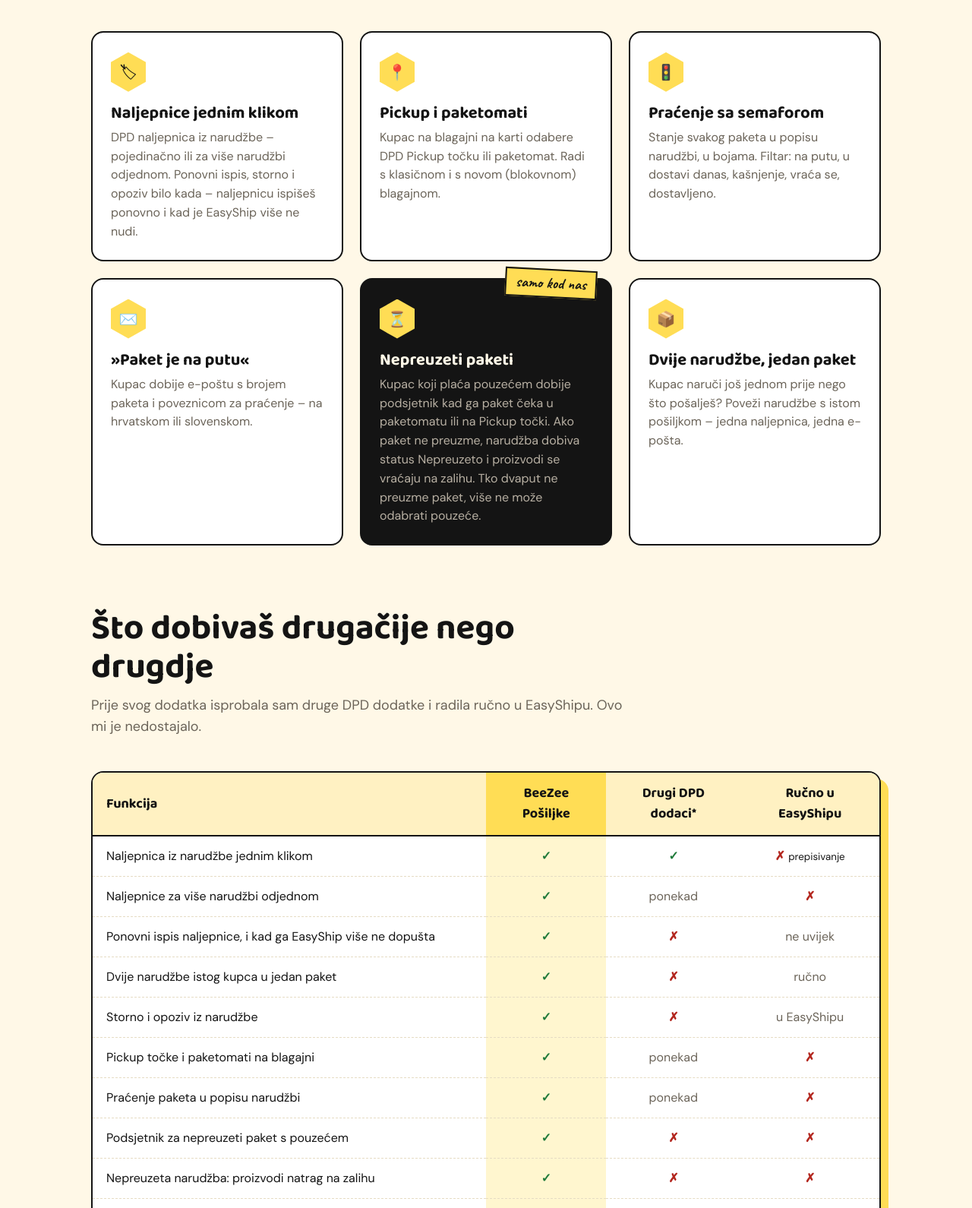
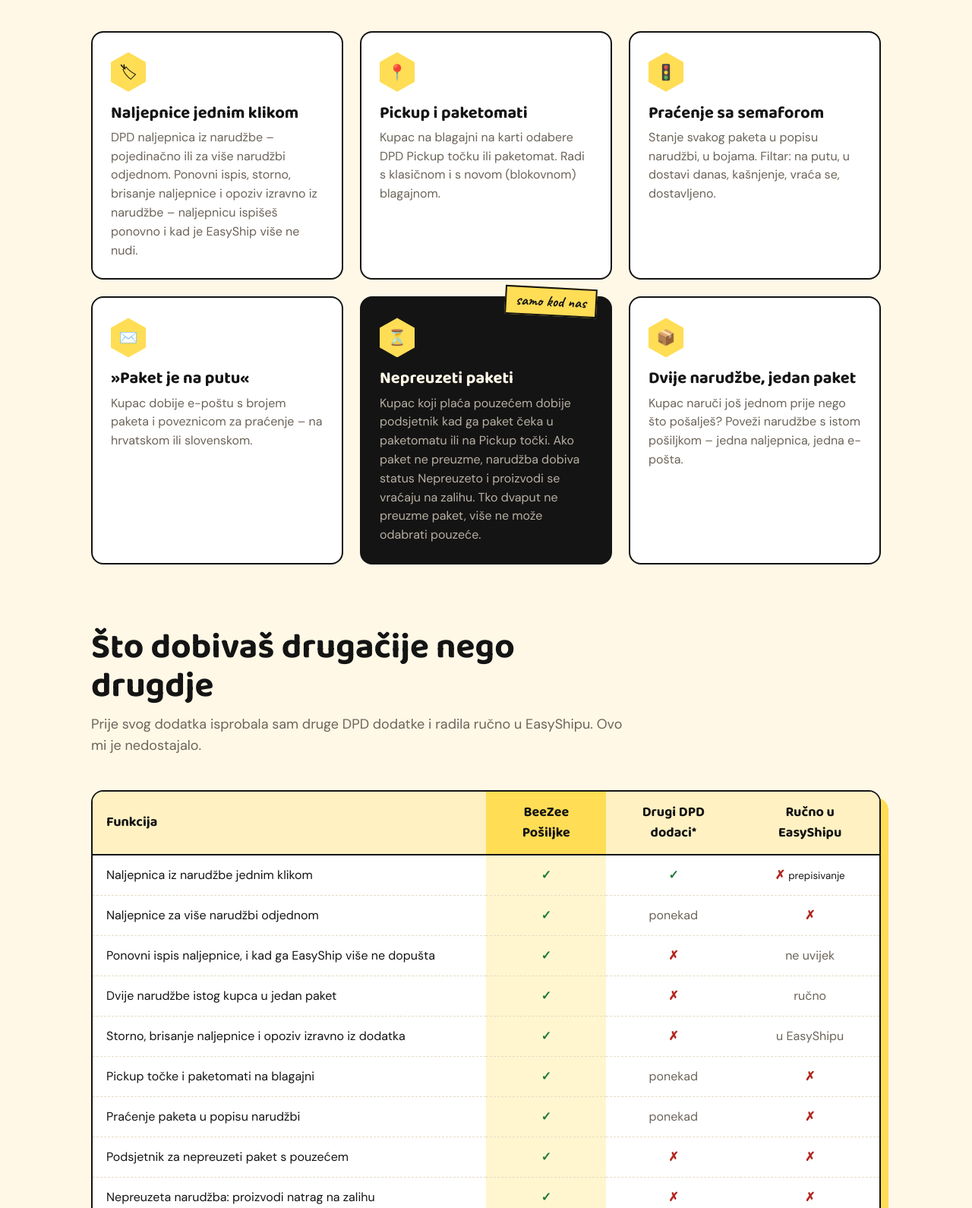
Before and after one commit to kkolsek/beezee-si, a plain HTML site: page src/hr/posiljke/index.html in a window 1280 px wide. Shown: the part 1226-2816 px from the top of the page at 76% size. Drawn offline with Linux system fonts and the light colour scheme; files that its build step writes are made by us from their sources; files whose address does not match are found by name.

Commit message:
Pošiljke: storno in izbris nalepke neposredno iz vtičnika (SL, HR)
Co-Authored-By: Claude Opus 5.5 <noreply@anthropic.com>
Claude-Session: https://claude.ai/code/session_01GhfB96wRyNx1no9p6qB5Ks

```diff
--- a/src/hr/posiljke/index.html
+++ b/src/hr/posiljke/index.html
@@ -216,7 +216,7 @@
       <p>Napisala sam ga za svoje web trgovine jer nisam bila zadovoljna postojećim dodacima. Nisam mogla ponovno ispisati samo jednu naljepnicu, dvije narudžbe istog kupca nisam mogla spojiti u jedan paket, za opoziv i storno morala sam u EasyShip, stanje paketa provjeravala sam na DPD stranici, a za nepreuzete pakete s pouzećem saznala bih tek kad bi se vratili. Zato sam napravila svoj. Danas svaki dan šalje sve naše pakete.</p>
     </div>
     <div class="bp-grid">
-      <div class="bp-card"><div class="bp-ico">🏷</div><h3>Naljepnice jednim klikom</h3><p>DPD naljepnica iz narudžbe – pojedinačno ili za više narudžbi odjednom. Ponovni ispis, storno i opoziv bilo kada – naljepnicu ispišeš ponovno i kad je EasyShip više ne nudi.</p></div>
+      <div class="bp-card"><div class="bp-ico">🏷</div><h3>Naljepnice jednim klikom</h3><p>DPD naljepnica iz narudžbe – pojedinačno ili za više narudžbi odjednom. Ponovni ispis, storno, brisanje naljepnice i opoziv izravno iz narudžbe – naljepnicu ispišeš ponovno i kad je EasyShip više ne nudi.</p></div>
       <div class="bp-card"><div class="bp-ico">📍</div><h3>Pickup i paketomati</h3><p>Kupac na blagajni na karti odabere DPD Pickup točku ili paketomat. Radi s klasičnom i s novom (blokovnom) blagajnom.</p></div>
       <div class="bp-card"><div class="bp-ico">🚦</div><h3>Praćenje sa semaforom</h3><p>Stanje svakog paketa u popisu narudžbi, u bojama. Filtar: na putu, u dostavi danas, kašnjenje, vraća se, dostavljeno.</p></div>
       <div class="bp-card"><div class="bp-ico">✉️</div><h3>»Paket je na putu«</h3><p>Kupac dobije e-poštu s brojem paketa i poveznicom za praćenje – na hrvatskom ili slovenskom.</p></div>
@@ -240,7 +240,7 @@
         <tr><td>Naljepnice za više narudžbi odjednom</td><td class="us"><span class="y">✓</span></td><td><span class="p">ponekad</span></td><td><span class="n">✗</span></td></tr>
         <tr><td>Ponovni ispis naljepnice, i kad ga EasyShip više ne dopušta</td><td class="us"><span class="y">✓</span></td><td><span class="n">✗</span></td><td><span class="p">ne uvijek</span></td></tr>
         <tr><td>Dvije narudžbe istog kupca u jedan paket</td><td class="us"><span class="y">✓</span></td><td><span class="n">✗</span></td><td><span class="p">ručno</span></td></tr>
-        <tr><td>Storno i opoziv iz narudžbe</td><td class="us"><span class="y">✓</span></td><td><span class="n">✗</span></td><td><span class="p">u EasyShipu</span></td></tr>
+        <tr><td>Storno, brisanje naljepnice i opoziv izravno iz dodatka</td><td class="us"><span class="y">✓</span></td><td><span class="n">✗</span></td><td><span class="p">u EasyShipu</span></td></tr>
         <tr><td>Pickup točke i paketomati na blagajni</td><td class="us"><span class="y">✓</span></td><td><span class="p">ponekad</span></td><td><span class="n">✗</span></td></tr>
         <tr><td>Praćenje paketa u popisu narudžbi</td><td class="us"><span class="y">✓</span></td><td><span class="p">ponekad</span></td><td><span class="n">✗</span></td></tr>
         <tr><td>Podsjetnik za nepreuzeti paket s pouzećem</td><td class="us"><span class="y">✓</span></td><td><span class="n">✗</span></td><td><span class="n">✗</span></td></tr>
```
Also changed, not shown: src/posiljke/index.html (+2 -2 lines).
